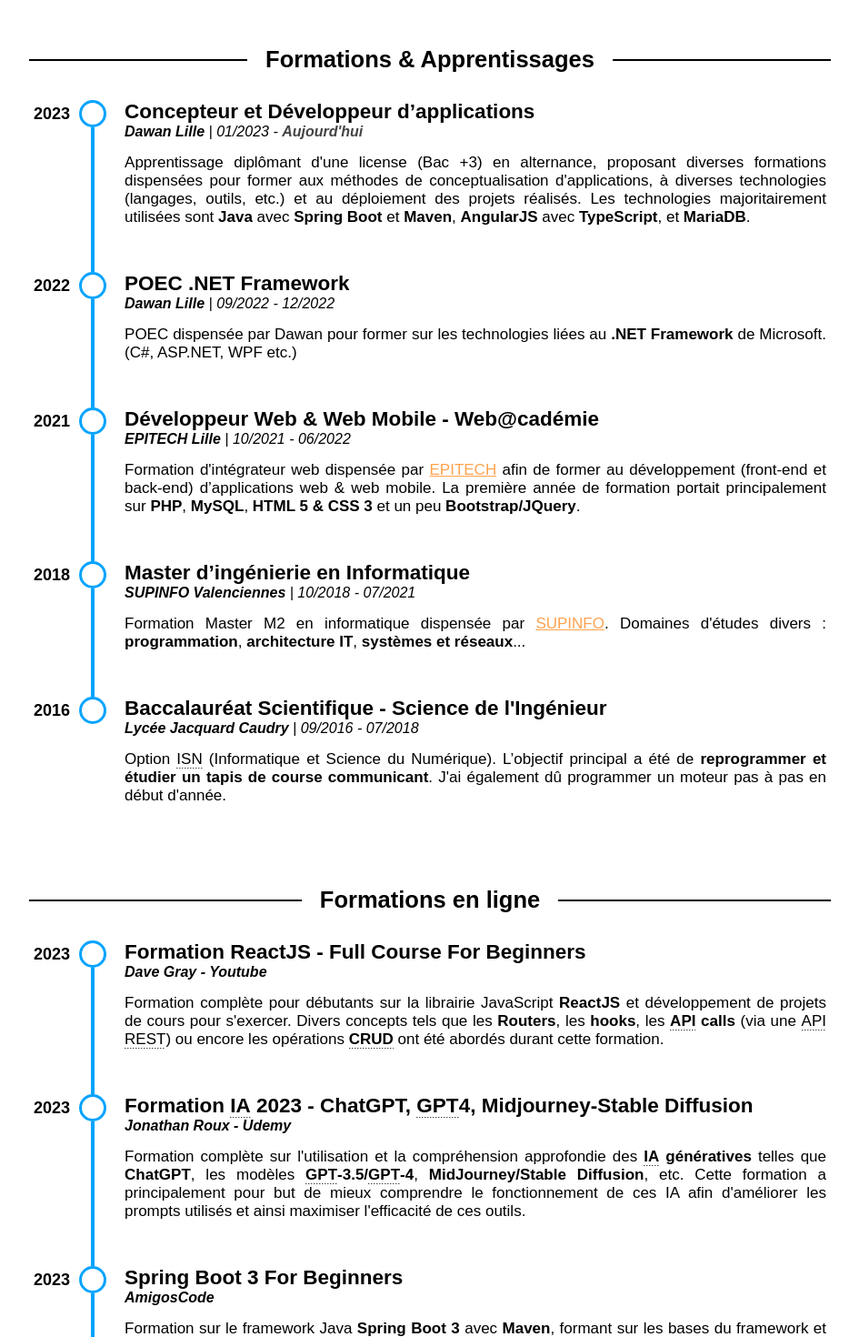
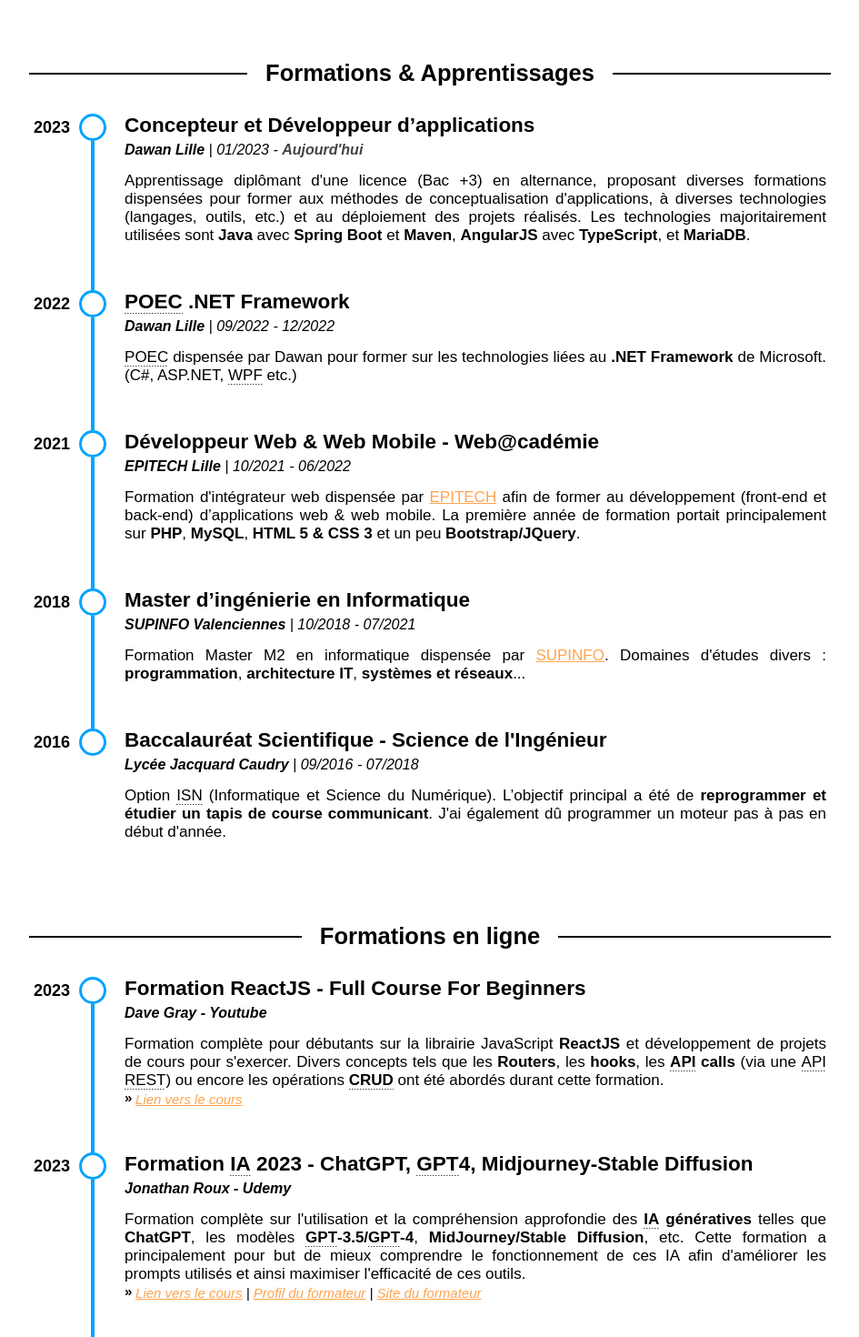
Before and after one commit to Geoffrey-Merville/portfolio, a React (Create React App) app: page /parcours in a window 1280 px wide. Shown: the part 960-2430 px from the top of the page at 91% size, without its empty margins (167-1112 px from the left). Built offline with nearby package versions, Linux system fonts and the light colour scheme.

Commit message:
Added footer links for the concerned articles

```diff
--- a/src/assets/global.css
+++ b/src/assets/global.css
@@ -1 +1 @@
-*{margin:0;padding:0;box-sizing:border-box}html{font-size:62.5%;font-family:Arial, Tahoma, sans-serif}body{-webkit-font-smoothing:antialiased;-moz-osx-font-smoothing:grayscale}
+*{margin:0;padding:0;box-sizing:border-box}html{font-size:62.5%;font-family:Arial, Tahoma, sans-serif}body{-webkit-font-smoothing:antialiased;-moz-osx-font-smoothing:grayscale}main{margin:30px 10px 0;position:relative;z-index:0}
--- a/src/assets/others.css
+++ b/src/assets/others.css
@@ -1 +1 @@
-main{margin:30px 10px 0;position:relative;z-index:0}dfn{font-style:inherit}abbr{display:inline-block;position:relative;text-decoration:inherit}abbr::after{content:"";position:absolute;bottom:0;left:0;width:100%;height:1px;background-image:repeating-linear-gradient(90deg, #222, rgba(34,34,34,0.733333) 1px, transparent 2px, transparent 3px)}
+dfn{font-style:inherit}abbr,.abbr-tooltip{display:inline-block;position:relative}abbr{text-decoration:inherit}abbr::after{content:"";position:absolute;bottom:0;left:0;width:100%;height:1px;background-image:repeating-linear-gradient(90deg, #222, rgba(34,34,34,0.733333) 1px, transparent 2px, transparent 3px)}
--- a/src/components/Experience/Article.js
+++ b/src/components/Experience/Article.js
@@ -9,26 +9,71 @@
   articleEndDateValue,
   articleEndDate,
   articleDescription,
+  trainingCourseLink,
+  trainerProfileLink,
+  trainerWebsiteLink,
+  trainerWebsitePlaceholder,
 }) => {
   const cleanTitle = DOMPurify.sanitize(articleTitle);
   const cleanEndDate = DOMPurify.sanitize(articleEndDate);
   const cleanDescription = DOMPurify.sanitize(articleDescription);
 
+  const linkRel = "nofollow noopener noreferrer";
+
   return (
     <article id={articleId} className="timeline-content scroll-id">
       <hgroup>
-        <h2 dangerouslySetInnerHTML={{__html: cleanTitle}} />
+        <h2 dangerouslySetInnerHTML={{ __html: cleanTitle }} />
         <p className="location">
           <strong>{articleCompany}</strong>
-          {articleStartDate !== "" ? <time dateTime={articleStartDateValue}> | {articleStartDate} - </time> : ""}
-          {articleEndDate !== "" ? <time
-            dateTime={articleEndDateValue}
-            dangerouslySetInnerHTML={{ __html: cleanEndDate }}
-          /> : ""}
+          {articleStartDate ? (
+            <time dateTime={articleStartDateValue}>
+              {" "}
+              | {articleStartDate} -{" "}
+            </time>
+          ) : (
+            ""
+          )}
+          {articleEndDate ? (
+            <time
+              dateTime={articleEndDateValue}
+              dangerouslySetInnerHTML={{ __html: cleanEndDate }}
+            />
+          ) : (
+            ""
+          )}
         </p>
       </hgroup>
       <p dangerouslySetInnerHTML={{ __html: cleanDescription }} />
-      <footer></footer>
+      {trainingCourseLink || trainerWebsiteLink || trainerProfileLink ? <footer className="article-footer">
+        {trainingCourseLink ? (
+          <>
+            <a href={trainingCourseLink} rel={linkRel}>
+                Lien vers le cours
+            </a>
+            {trainerProfileLink ? <span> | </span> : ""}
+          </>
+        ) : (
+          ""
+        )}
+        {trainerProfileLink ? (
+          <>
+            <a href={trainerProfileLink} rel={linkRel}>
+                Profil du formateur
+            </a>
+            {trainerWebsiteLink ? <span> | </span> : ""}
+          </>
+        ) : (
+          ""
+        )}
+        {trainerWebsiteLink ? (
+          <a href={trainerWebsiteLink} rel={linkRel}>
+            {trainerWebsitePlaceholder ? trainerWebsitePlaceholder : "Site du formateur"}
+          </a>
+        ) : (
+          ""
+        )}
+      </footer> : <footer></footer>}
     </article>
   );
 };
--- a/src/components/Experience/ExperienceBlockItem.js
+++ b/src/components/Experience/ExperienceBlockItem.js
@@ -10,6 +10,10 @@
   articleEndDate,
   articleEndDateValue,
   articleDescription,
+  trainingCourseLink,
+  trainerProfileLink,
+  trainerWebsiteLink,
+  trainerWebsitePlaceholder,
 }) => {
   return (
     <div className="timeline-item">
@@ -26,6 +30,10 @@
         articleEndDateValue={articleEndDateValue}
         articleEndDate={articleEndDate}
         articleDescription={articleDescription}
+        trainingCourseLink={trainingCourseLink}
+        trainerProfileLink={trainerProfileLink}
+        trainerWebsiteLink={trainerWebsiteLink}
+        trainerWebsitePlaceholder={trainerWebsitePlaceholder}
       />
     </div>
   );
--- a/src/components/data/experience-data.json
+++ b/src/components/data/experience-data.json
@@ -10,7 +10,7 @@
             "articleStartDateValue": "2023-01-02T09:30:00",
             "articleEndDate": "<span class='today'>Aujourd'hui</span>",
             "articleEndDateValue": "2023-12",
-            "articleDescription": "Durant le contrat d'apprentissage, et pendant la période en entreprise, ma mission portait sur la conception, le développement et la maintenance d'un des projets de l'entreprise <i><a href='https://skills.dawan.fr' rel='nofollow noopener noreferrer'>(Dawan Skills)</a></i>, le tout basé sur une <strong>méthologie agile</strong>. Le projet étant déjà existant et en production au moment de mon recrutement, ma mission consistait principalement à participer au <strong>refactoring</strong> du projet, à <strong>l'amélioration de la conception et du code</strong> du projet existant ainsi qu'au <strong>développement de nouvelles fonctionnalités</strong>."
+            "articleDescription": "Durant le contrat d'apprentissage, et pendant la période en entreprise, ma mission portait sur la conception, le développement et la maintenance d'un des projets de l'entreprise (<i><a href='https://skills.dawan.fr' rel='nofollow noopener noreferrer'>Dawan Skills</a></i>), le tout basé sur une <strong>méthologie agile</strong>. Le projet étant déjà existant et en production au moment de mon recrutement, ma mission consistait principalement à participer au <strong>refactoring</strong> du projet, à <strong>l'amélioration de la conception et du code</strong> du projet existant ainsi qu'au <strong>développement de nouvelles fonctionnalités</strong>."
         },
         {
             "id": 2,
@@ -34,7 +34,7 @@
             "articleStartDateTime": "2019-07-04T09:00:00",
             "articleEndDate": "09/2019",
             "articleEndDateTime": "2019-09-05T17:00:00",
-            "articleDescription": "Stage de fin d’année d’études à <a href='https://www.supinfo.com' rel='nofollow noopener noreferrer'>SUPINFO</a>. Lors de ce stage, ma mission a principalement été de participer à la <strong>configuration du serveur</strong> <i>(serveur <strong>LEMP</strong>)</i> et aux réunions le concernant."
+            "articleDescription": "Stage de fin d’année d’études à <a href='https://www.supinfo.com' rel='nofollow noopener noreferrer'>SUPINFO</a>. Lors de ce stage, ma mission a principalement été de participer à la <strong>configuration du serveur</strong> <i>(serveur <strong><abbr title='Linux NginX MySQL PHP'>LEMP</abbr></strong>)</i> et aux réunions le concernant."
         }
     ],
     "Formations & Apprentissages": [
@@ -48,19 +48,19 @@
             "articleStartDateTime": "2023-01-02T09:30:00",
             "articleEndDate": "<span class='today'>Aujourd'hui</span>",
             "articleEndDateTime": "2023-12",
-            "articleDescription": "Apprentissage diplômant d'une license (Bac +3) en alternance, proposant diverses formations dispensées pour former aux méthodes de conceptualisation d'applications, à diverses technologies (langages, outils, etc.) et au déploiement des projets réalisés. Les technologies majoritairement utilisées sont <strong>Java</strong> avec <strong>Spring Boot</strong> et <strong>Maven</strong>, <strong>AngularJS</strong> avec <strong>TypeScript</strong>, et <strong>MariaDB</strong>."
+            "articleDescription": "Apprentissage diplômant d'une licence (Bac +3) en alternance, proposant diverses formations dispensées pour former aux méthodes de conceptualisation d'applications, à diverses technologies (langages, outils, etc.) et au déploiement des projets réalisés. Les technologies majoritairement utilisées sont <strong>Java</strong> avec <strong>Spring Boot</strong> et <strong>Maven</strong>, <strong>AngularJS</strong> avec <strong>TypeScript</strong>, et <strong>MariaDB</strong>."
         },
         {
             "id": 2,
             "chipDate": "2022",
             "articleId": "",
-            "articleTitle": "POEC .NET Framework",
+            "articleTitle": "<abbr title=\"Préparation opérationnelle à l'emploi collective\">POEC</abbr> .NET Framework",
             "articleCompany": "Dawan Lille",
             "articleStartDate": "09/2022",
             "articleStartDateTime": "2022-09-19T09:30:00",
             "articleEndDate": "12/2022",
             "articleEndDateTime": "2022-12-15T17:00:00",
-            "articleDescription": "POEC dispensée par Dawan pour former sur les technologies liées au <strong>.NET Framework</strong> de Microsoft. (C#, ASP.NET, WPF etc.)"
+            "articleDescription": "<abbr title=\"Préparation opérationnelle à l'emploi collective\">POEC</abbr> dispensée par Dawan pour former sur les technologies liées au <strong>.NET Framework</strong> de Microsoft. (C#, ASP.NET, <abbr title='Windows Presentation Foundation'>WPF</abbr> etc.)"
         },
         {
             "id": 3,
@@ -106,11 +106,9 @@
             "articleId": "",
             "articleTitle": "Formation ReactJS - Full Course For Beginners",
             "articleCompany": "Dave Gray - Youtube",
-            "articleStartDate": "",
-            "articleStartDateTime": "",
-            "articleEndDate": "",
-            "articleEndDateTime": "",
-            "articleDescription": "Formation complète pour débutants sur la librairie JavaScript <strong>ReactJS</strong> et développement de projets de cours pour s'exercer. Divers concepts tels que les <strong>Routers</strong>, les <strong>hooks</strong>, les <strong><abbr title='Application Programming Interface'>API</abbr> calls</strong> (via une <abbr title='Application Programming Interface'>API</abbr> <abbr title='Representational State Transfer'>REST</abbr>) ou encore les opérations <strong><abbr title='Create Read Update Delete'>CRUD</abbr></strong> ont été abordés durant cette formation."
+            "articleDescription": "Formation complète pour débutants sur la librairie JavaScript <strong>ReactJS</strong> et développement de projets de cours pour s'exercer. Divers concepts tels que les <strong>Routers</strong>, les <strong>hooks</strong>, les <strong><abbr title='Application Programming Interface'>API</abbr> calls</strong> (via une <abbr title='Application Programming Interface'>API</abbr> <abbr title='Representational State Transfer'>REST</abbr>) ou encore les opérations <strong><abbr title='Create Read Update Delete'>CRUD</abbr></strong> ont été abordés durant cette formation.",
+            "trainingCourseLink": "https://www.youtube.com/watch?v=RVFAyFWO4go/",
+            "trainerWebsite": "https://courses.davegray.codes"
         },
         {
             "id": 2,
@@ -118,11 +116,10 @@
             "articleId": "",
             "articleTitle": "Formation <abbr title='Intelligence Artificielle'>IA</abbr> 2023 - ChatGPT, <abbr title='Generative Pre-trained Transformer'>GPT</abbr>4, Midjourney-Stable Diffusion",
             "articleCompany": "Jonathan Roux - Udemy",
-            "articleStartDate": "",
-            "articleStartDateTime": "",
-            "articleEndDate": "",
-            "articleEndDateTime": "",
-            "articleDescription": "Formation complète sur l'utilisation et la compréhension approfondie des <strong><abbr title='Intelligence Artificielle'>IA</abbr> génératives</strong> telles que <strong>ChatGPT</strong>, les modèles <strong><abbr title='Generative Pre-trained Transformer'>GPT</abbr>-3.5/<abbr title='Generative Pre-trained Transformer'>GPT</abbr>-4</strong>, <strong>MidJourney/Stable Diffusion</strong>, etc. Cette formation a principalement pour but de mieux comprendre le fonctionnement de ces IA afin d'améliorer les prompts utilisés et ainsi maximiser l'efficacité de ces outils."
+            "articleDescription": "Formation complète sur l'utilisation et la compréhension approfondie des <strong><abbr title='Intelligence Artificielle'>IA</abbr> génératives</strong> telles que <strong>ChatGPT</strong>, les modèles <strong><abbr title='Generative Pre-trained Transformer'>GPT</abbr>-3.5/<abbr title='Generative Pre-trained Transformer'>GPT</abbr>-4</strong>, <strong>MidJourney/Stable Diffusion</strong>, etc. Cette formation a principalement pour but de mieux comprendre le fonctionnement de ces IA afin d'améliorer les prompts utilisés et ainsi maximiser l'efficacité de ces outils.",
+            "trainingCourseLink": "https://www.udemy.com/course/formation-complete-ia-generatives/",
+            "trainerProfileLink": "https://www.udemy.com/user/jonathan-roux-2",
+            "trainerWebsiteLink": "https://codeavecjonathan.com/"
         },
         {
             "id": 3,
@@ -130,11 +127,8 @@
             "articleId": "",
             "articleTitle": "Spring Boot 3 For Beginners",
             "articleCompany": "AmigosCode",
-            "articleStartDate": "",
-            "articleStartDateTime": "",
-            "articleEndDate": "",
-            "articleEndDateTime": "",
-            "articleDescription": "Formation sur le framework Java <strong>Spring Boot 3</strong> avec <strong>Maven</strong>, formant sur les bases du framework et comment créer une <abbr title='Application Programming Interface'>API</abbr> pour nos applications web."
+            "articleDescription": "Formation sur le framework Java <strong>Spring Boot 3</strong> avec <strong>Maven</strong>, formant sur les bases du framework et comment créer une <abbr title='Application Programming Interface'>API</abbr> pour nos applications web.",
+            "trainerWebsiteLink": "https://amigoscode.com/courses/"
         },
         {
             "id": 4,
@@ -142,11 +136,10 @@
             "articleId": "",
             "articleTitle": "Développeur Python",
             "articleCompany": "Jonathan Roux - Udemy",
-            "articleStartDate": "",
-            "articleStartDateTime": "",
-            "articleEndDate": "",
-            "articleEndDateTime": "",
-            "articleDescription": "Formation complète sur le langage <strong>Python</strong>. Divers projets y sont réalisés, tels que des micro-applications, des applications web et même des jeux vidéo, en utilisant diverses technologies et frameworks tels que <strong>Django</strong>."
+            "articleDescription": "Formation complète sur le langage <strong>Python</strong>. Divers projets y sont réalisés, tels que des micro-applications, des applications web et même des jeux vidéo, en utilisant diverses technologies et frameworks tels que <strong>Django</strong>.",
+            "trainingCourseLink": "https://www.udemy.com/course/developpeur-python-formation-complete/",
+            "trainerProfileLink": "https://www.udemy.com/user/jonathan-roux-2",
+            "trainerWebsiteLink": "https://codeavecjonathan.com/"
         },
         {
             "id": 5,
@@ -154,11 +147,10 @@
             "articleId": "",
             "articleTitle": "Développeur C#",
             "articleCompany": "Jonathan Roux - Udemy",
-            "articleStartDate": "",
-            "articleStartDateTime": "",
-            "articleEndDate": "",
-            "articleEndDateTime": "",
-            "articleDescription": "Formation sur le langage <strong>C# 10</strong> et partiellement sur <strong>.NET 6</strong>. La formation porte principalement sur les fondamentaux du langage, les nouveautés de .NET 6, la <dfn><strong><abbr title='Programmation Orientée Objet'>POO</abbr></strong> (Programmation Orientée Objet)</dfn> et les <strong><abbr title='Application Programming Interface'>API</abbr> <abbr title='Representational State Transfer'>REST</abbr></strong>."
+            "articleDescription": "Formation sur le langage <strong>C# 10</strong> et partiellement sur <strong>.NET 6</strong>. La formation porte principalement sur les fondamentaux du langage, les nouveautés de .NET 6, la <dfn><strong><abbr title='Programmation Orientée Objet'>POO</abbr></strong> (Programmation Orientée Objet)</dfn> et les <strong><abbr title='Application Programming Interface'>API</abbr> <abbr title='Representational State Transfer'>REST</abbr></strong>.",
+            "trainingCourseLink": "https://www.udemy.com/course/developpeur-cs-formation-complete/",
+            "trainerProfileLink": "https://www.udemy.com/user/jonathan-roux-2",
+            "trainerWebsiteLink": "https://codeavecjonathan.com/"
         }
     ],
     "Bénévolat": [{
@@ -171,6 +163,8 @@
         "articleStartDateTime": "2017-11",
         "articleEndDate": "02/2019",
         "articleEndDateTime": "2019-02",
-        "articleDescription": "Diverses missions durant cette période de bénévolat : <ul><li>Gestion du site de l'association</li><li>Gestion du contenu du serveur <abbr title='File Transfer Protocole'>FTP</abbr> et des différentes sections du site (excepté le forum et le devblog)</li><li>Supervision des équipes de rédaction et de correction de l'association et participation aux réunions de développement des activités de celle-ci.</li>"
+        "articleDescription": "Diverses missions durant cette période de bénévolat : <ul><li>Gestion du site de l'association</li><li>Gestion du contenu du serveur <abbr title='File Transfer Protocole'>FTP</abbr> et des différentes sections du site (excepté le forum et le devblog)</li><li>Supervision des équipes de rédaction et de correction de l'association et participation aux réunions de développement des activités de celle-ci.</li>",
+        "trainerWebsitePlaceholder": "Site de l'association",
+        "trainerWebsiteLink": "https://www.touhou-online.net"
     }]
 }
--- a/src/styles/assets/_article-items.scss
+++ b/src/styles/assets/_article-items.scss
@@ -35,9 +35,9 @@
     font-size: 1.8rem;
     margin: 5px 10px 0 0;
     font-weight: bold;
-  }
+}
 
-  .timeline-content {
+.timeline-content {
     font-size: 1.4rem;
     margin-bottom: 20px;
     position: relative;
@@ -54,6 +54,7 @@
 
     .location {
         font-size: 1.6rem;
+        margin-top: 5px;
         margin-bottom: 1.5rem;
         font-style: italic;
     }
@@ -63,4 +64,21 @@
         font-weight: bold;
         font-style: italic;
     }
-  }
+}
+
+.article-footer {
+    margin-top: 2px;
+    font-style: italic;
+    position: relative;
+    display: inline-block;
+    margin-left: 12px;
+
+    &::before {
+        content: "»";
+        font-style: normal;
+        font-weight: bold;
+        position: absolute;
+        left: -12px;
+        top: -2px;
+    }
+}
--- a/src/styles/assets/global.scss
+++ b/src/styles/assets/global.scss
@@ -9,9 +9,15 @@
 html {
     font-size: 62.5%;
     font-family: Arial, Tahoma, sans-serif;
-  }
+}
 
-  body {
+body {
     -webkit-font-smoothing: antialiased;
     -moz-osx-font-smoothing: grayscale;
-  }
+}
+
+main {
+    margin: 30px 10px 0;
+    position: relative;
+    z-index: 0;
+}
--- a/src/styles/assets/others.scss
+++ b/src/styles/assets/others.scss
@@ -1,16 +1,13 @@
-main {
-    margin: 30px 10px 0;
-    position: relative;
-    z-index: 0;
-}
-
 dfn {
     font-style: inherit;
 }
 
-abbr {
+abbr, .abbr-tooltip {
     display: inline-block;
     position: relative;
+}
+
+abbr {
     text-decoration: inherit;
 
     &::after {
```
Also changed, not shown: src/assets/section.css (+1 -1 lines), src/App.css.
